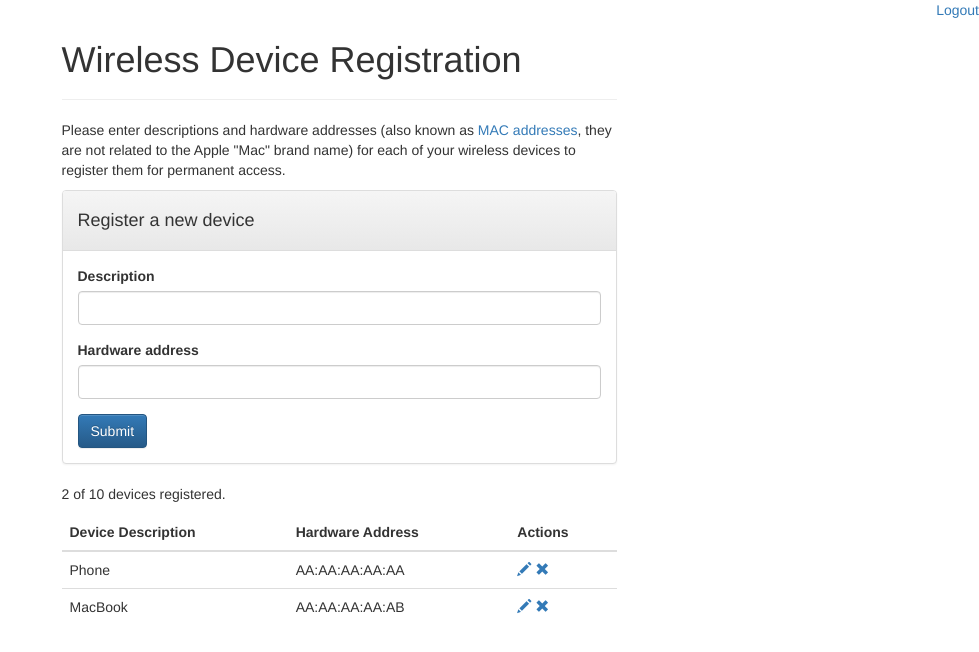
After one commit to zeeman/arim, a Python web app: template arim/templates/devices.html in a window 1280 px wide. The commit adds this page. Shown: the top 652 px of the page, without its empty margins (301-1280 px from the left). Run offline with Jinja, Linux system fonts and the light colour scheme; the template is opened without the code that fills it, so the values that code supplies are empty; some libraries are stand-ins or nearby versions.

Commit message:
Add devices template; get form working

```diff
--- a/arim/templates/base.html
+++ b/arim/templates/base.html
@@ -12,6 +12,7 @@
 
     <title>{% block title %}Blank page{% endblock %}</title>
 
+    <link rel="stylesheet" href="/static/css/arim.css" />
     <link rel="stylesheet" href="http://netdna.bootstrapcdn.com/bootstrap/3.1.1/css/bootstrap.min.css" />
     <!-- load optional bootstrap theme for pretty colors and cool vibes -->
     <link rel="stylesheet" href="http://netdna.bootstrapcdn.com/bootstrap/3.1.1/css/bootstrap-theme.min.css"/>
--- /dev/null
+++ b/arim/templates/devices.html
@@ -0,0 +1,71 @@
+{% extends 'base.html' %}
+
+
+{% block title %}Devices{% endblock %}
+
+
+{% block js %}{{ script(('/static/js/devices.js',)) }}{% endblock %}
+
+
+{% block body %}
+    <div class="pull-right"><a href="#">Logout</a></div>
+    <div class="container">
+        <div class="row">
+            <div class="col-md-8 col-md-offset-2 col-lg-6 col-lg-offset-3">
+                <div class="page-header">
+                    <h1>Wireless Device Registration</h1>
+                </div>
+                <p>Please enter descriptions and hardware addresses (also known as <a href="http://en.wikipedia.org/wiki/MAC_address">MAC addresses</a>, they are not related to the Apple "Mac" brand name) for each of your wireless devices to register them for permanent access.</p>
+                <div class="panel panel-default">
+                    <div class="panel-heading">
+                        <h4 id="form-title">Register a new device</h4>
+                    </div>
+                    <div class="panel-body">
+                        <form role="form" method="post">
+                            <input type="hidden" name="csrfmiddlewaretoken" value="{{ csrf_token }}" />
+                            <input type="hidden" name="id" />
+                            <div class="form-group">
+                                <label for="description">Description</label>
+                                <input id="description" class="form-control" type="text" name="description" />
+                            </div>
+                            <div class="form-group">
+                                <label for="mac">Hardware address</label>
+                                <input id="mac" class="form-control" type="text" name="mac" />
+                            </div>
+                            <button type="submit" class="btn btn-primary">Submit</button>
+                        </form>
+                    </div>
+                </div>
+                <p>2 of 10 devices registered.</p>
+                <table class="table">
+                    <!-- cols: description, mac, actions -->
+                    <thead>
+                    <tr>
+                        <th>Device Description</th>
+                        <th>Hardware Address</th>
+                        <th>Actions</th>
+                    </tr>
+                    </thead>
+                    <tbody>
+                    <tr>
+                        <td>Phone</td>
+                        <td>AA:AA:AA:AA:AA</td>
+                        <td>
+                            <a href="#"><span class="glyphicon glyphicon-pencil"></span></a>
+                            <a href="#"><span class="glyphicon glyphicon-remove"></span></a>
+                        </td>
+                    </tr>
+                    <tr>
+                        <td>MacBook</td>
+                        <td>AA:AA:AA:AA:AB</td>
+                        <td>
+                            <a href="#"><span class="glyphicon glyphicon-pencil"></span></a>
+                            <a href="#"><span class="glyphicon glyphicon-remove"></span></a>
+                        </td>
+                    </tr>
+                    </tbody>
+                </table>
+            </div>
+        </div>
+    </div>
+{% endblock %}
--- a/arim/views.py
+++ b/arim/views.py
@@ -1,7 +1,9 @@
+import json
 from django.http import HttpResponse
 from django.shortcuts import render
 
 from .forms import DeviceForm
+from .utils import HttpResponse422
 
 
 def create_system(params):
@@ -27,6 +29,7 @@ def devices(request):
                 'description': form.description,
                 'mac': form.mac,
             })
+            return HttpResponse('{"errors": []}')
         else:
             return HttpResponse422(json.dumps(form.errors))
     elif request.method == 'GET':
```
